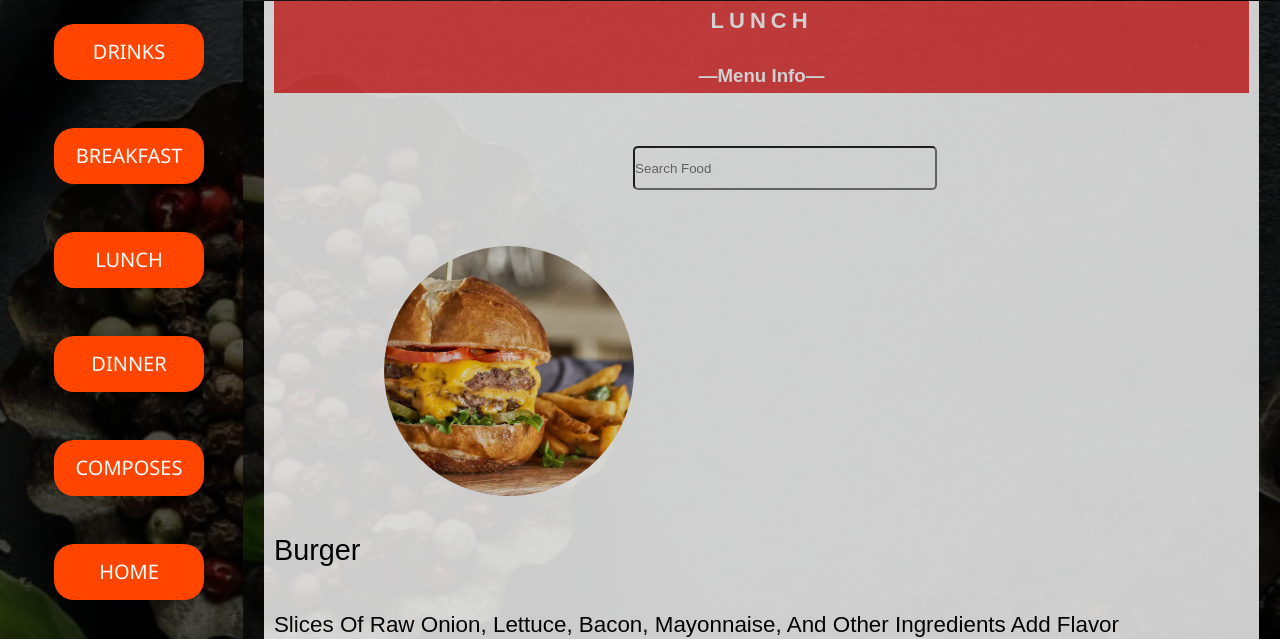
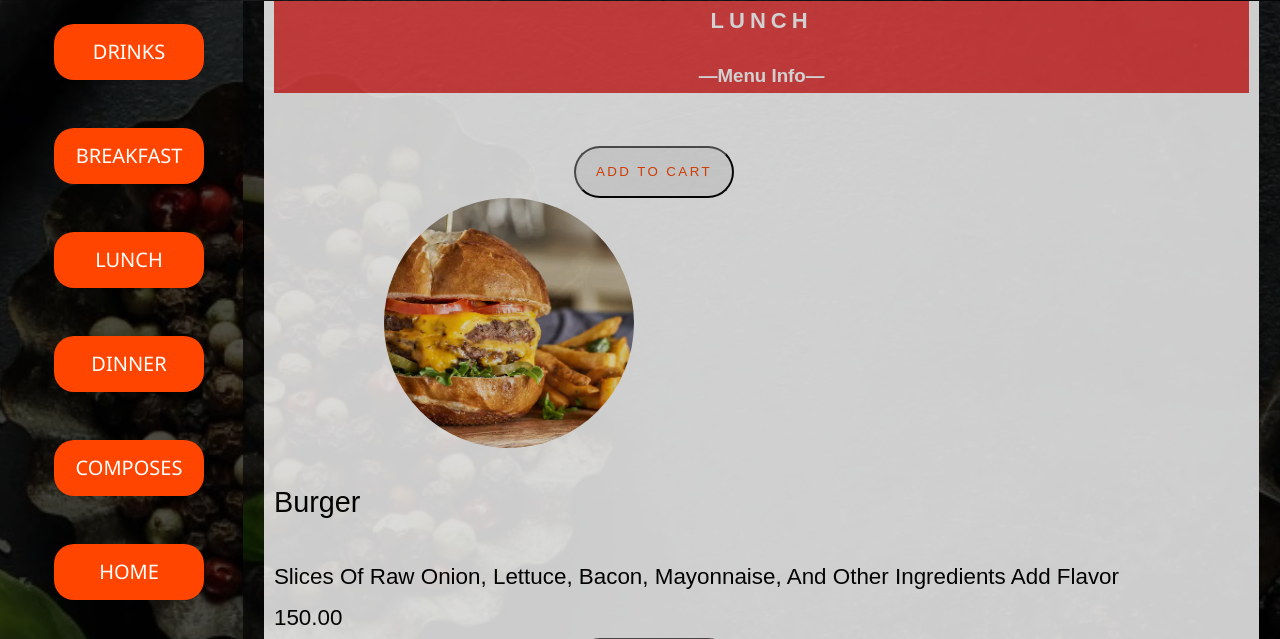
Before and after one commit to mohamedhussammm/new-project, a Django app: page /menu/lunch/ in a window 1280 px wide. Shown: the top 639 px of the page. Run offline with Django 4.2, Linux system fonts and the light colour scheme; data comes from the database, SQL or seed files in the repository; both versions use the stored data as it was after the commit.

Commit message:
add to cart button

```diff
--- a/menu/urls.py
+++ b/menu/urls.py
@@ -11,4 +11,5 @@ urlpatterns = [
 
 
 
+
 ]
--- a/projectt/settings.py
+++ b/projectt/settings.py
@@ -32,6 +32,7 @@ ALLOWED_HOSTS = []
 # Application definition
 
 INSTALLED_APPS = [
+
     'register.apps.RegisterConfig',
     'loginform.apps.LoginformConfig',
     'menu.apps.MenuConfig',
--- a/projectt/static/css/lunch.css
+++ b/projectt/static/css/lunch.css
@@ -246,4 +246,28 @@ img{
     width: 300px;
     height: 40px;
 
-    }
+}
+.btn{
+    margin-left: 300px;
+
+     display: inline-block;
+     padding: .75rem 1.25rem;
+     border-radius: 10rem;
+     color: orangered;
+     text-transform: uppercase;
+     letter-spacing: .15rem;
+     transition: all .3s;
+     position: relative;
+     overflow: hidden;
+     line-height: 1.8;
+     font-family: 'Poppins',sans-serif;
+
+
+ }
+
+ button:hover{
+     background-color: orangered;
+     color:black;
+     cursor: pointer;
+
+ }
--- a/projectt/urls.py
+++ b/projectt/urls.py
@@ -17,6 +17,7 @@ Including another URLconf
 from django.contrib import admin
 from register import views
 from homepage import views
+
 from django.urls import include, path
 from django.conf import settings
 from django.conf.urls.static import static
@@ -27,6 +28,8 @@ urlpatterns = [
     path('loginform/',include("loginform.urls")),
     path('',views.home,name='home'),
     path('menu/',include("menu.urls")),
+    path('',include("homepage.urls")),
+
 
 ]
 if settings.DEBUG:
--- a/templates/homepage.html
+++ b/templates/homepage.html
@@ -16,10 +16,7 @@
         <div class="navbar" id="naxx">
             <ul>
 
-                <li>
-                    <input class="search" type="text" placeholder="Search Food">
 
-                  </li>
                 <li><a href="">Home</a></li>
                 <li><a href="{% url 'item' %}">Menu</a></li>
                 <li>
--- a/templates/menu/breakfast.html
+++ b/templates/menu/breakfast.html
@@ -38,9 +38,6 @@
 
 
 
-            <div class="searchh">
-                <input class="input" type="text" placeholder="Search Food">
-            </div>
 
 
             <div class="menu">
@@ -52,7 +49,10 @@
 
 
             {% for x in item %}
+            <div>
+            <button class="btn">Add to cart</button>
             <img src="{{x.images.url}}" alt="">
+        </div>
 
             <h3 class="item-name">  {{x.name}}  <br></h3>
             <p class="item-components">{{x.components}} <br></p>
--- a/templates/menu/checkout.html
+++ b/templates/menu/checkout.html
@@ -4,7 +4,9 @@
     <meta charset="UTF-8">
     <meta name="viewport" content="width=device-width, initial-scale=1.0">
     <title>Check Out</title>
-    <link rel="stylesheet" href="Check_Out.css">
+    {% load static %}
+    <link rel="stylesheet" a href="{% static 'css/Check_Out.css' %}">
+
 
 </head>
 <body>
--- a/templates/menu/lunch.html
+++ b/templates/menu/lunch.html
@@ -29,9 +29,7 @@
                 <h3>&mdash;Menu info&mdash;</h3>
 
             </div>
-            <div class="searchh">
-                <input class="input" type="text" placeholder="Search Food">
-            </div>
+
 
             <div class="menu">
                 <div class="menu-item">
@@ -42,7 +40,11 @@
 
 
             {% for x in itemlunch %}
-            <img src="{{x.images.url}}" alt="">
+            <div>
+                <button class="btn">Add to cart</button>
+                <img src="{{x.images.url}}" alt="">
+            </div>
+
 
             <h3 class="item-name">  {{x.name}}  <br></h3>
             <p class="item-components">{{x.components}} <br></p>
```
Also changed, not shown: projectt/static/css/breakfast.css (+25 -1 lines), projectt/static/css/composes.css (+25 -1 lines), projectt/static/css/dinner.css (+25 -1 lines), projectt/static/css/drinks.css (+26 -0 lines), templates/menu/composes.html (+7 -4 lines), templates/menu/dinner.html (+7 -4 lines), templates/menu/drinks.html (+6 -4 lines), db.sqlite3, menu/views.py (line endings or trailing spaces).
